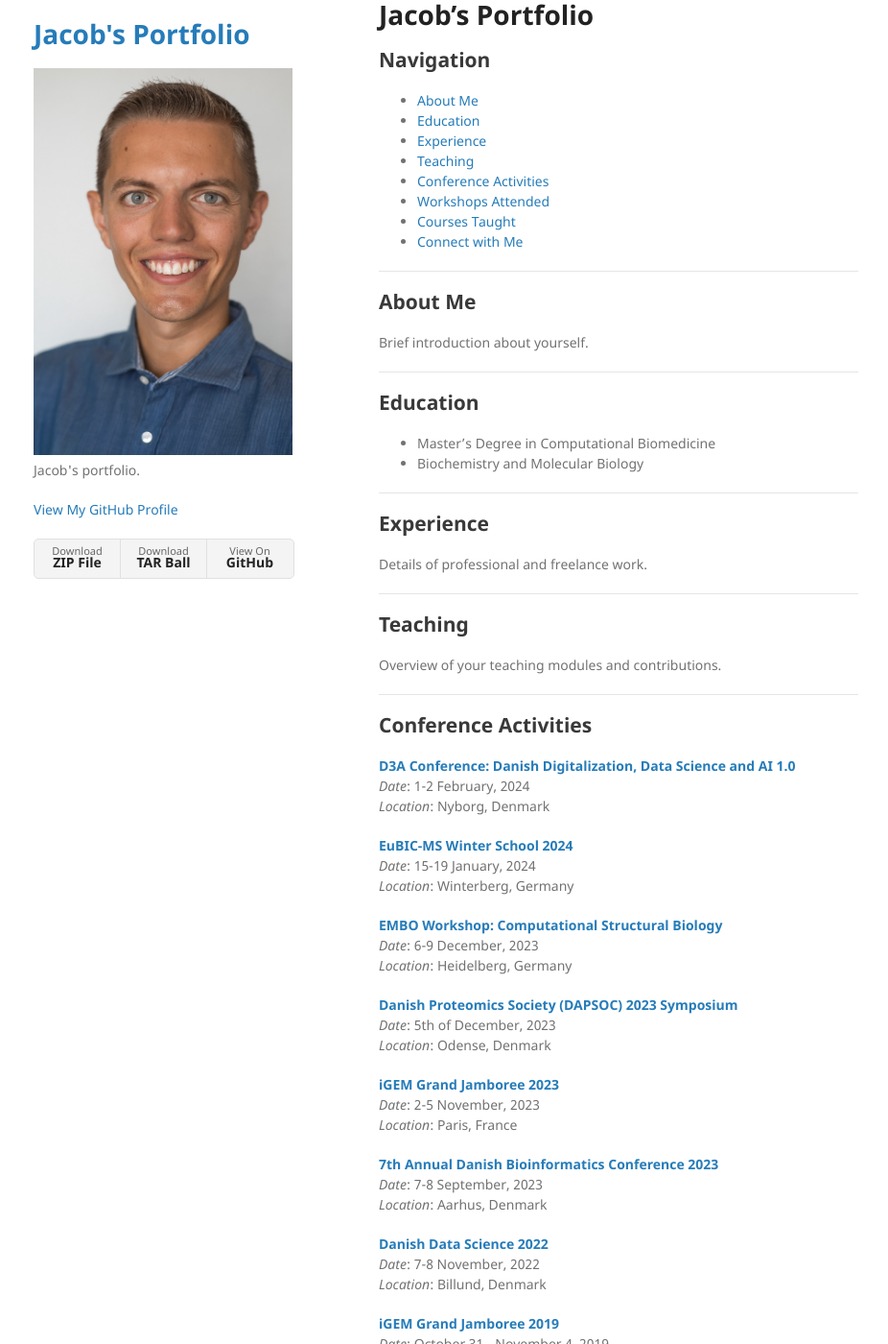
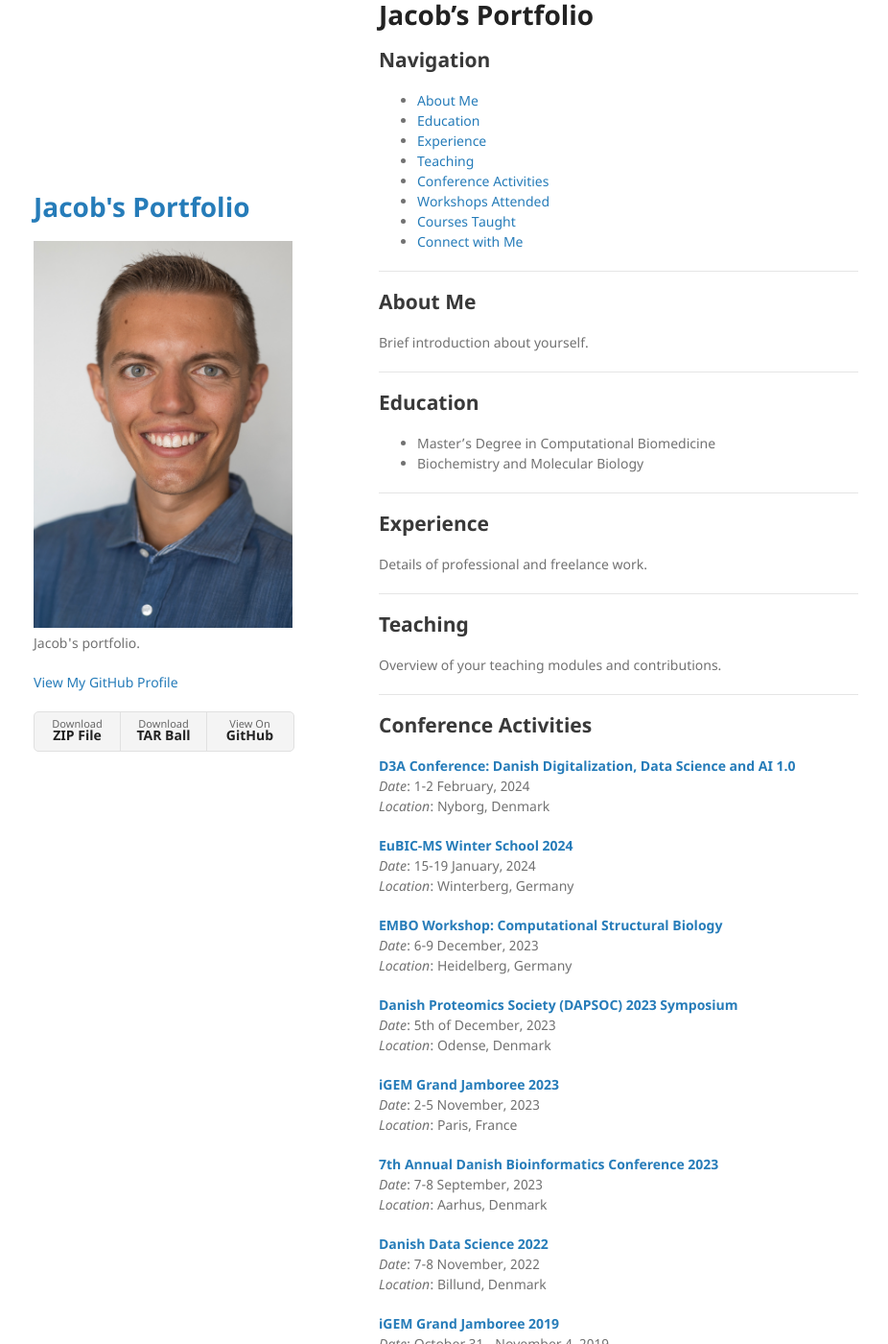
Before and after one commit to jacobfh1/jacobfh1.github.io, a Jekyll site: the page built from index.md, in a window 1280 px wide and 1400 px high. Shown: the whole window at 96% size, without its empty margins (175-1101 px from the left). Built offline with Jekyll 4.4.1, drawn with Linux system fonts in a browser that asks for light colours.

Commit message:
Updated style.scss

```diff
--- a/assets/css/style.scss
+++ b/assets/css/style.scss
@@ -16,7 +16,7 @@ html, body {
 }
 
 header {
-    padding: 20px 0; /* Adjust the vertical padding for the header */
+    padding: 200px 0; /* Adjust the vertical padding for the header */
 }
 
 footer {
```
